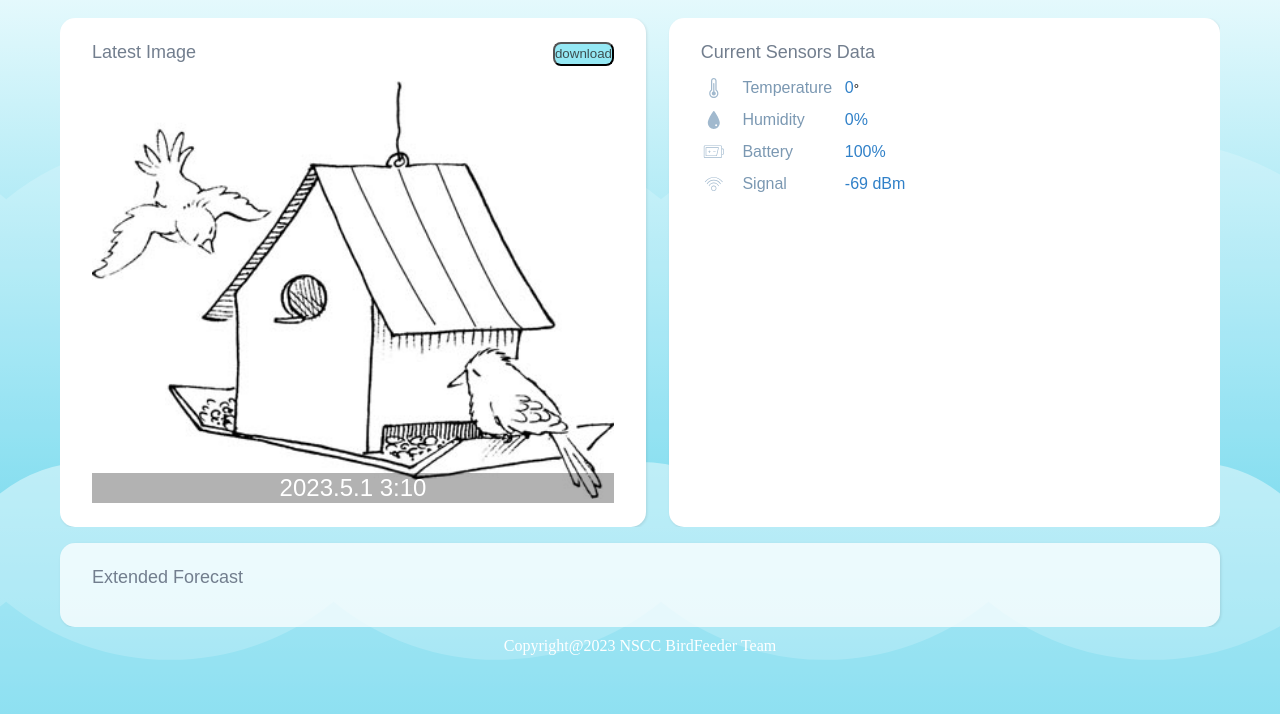
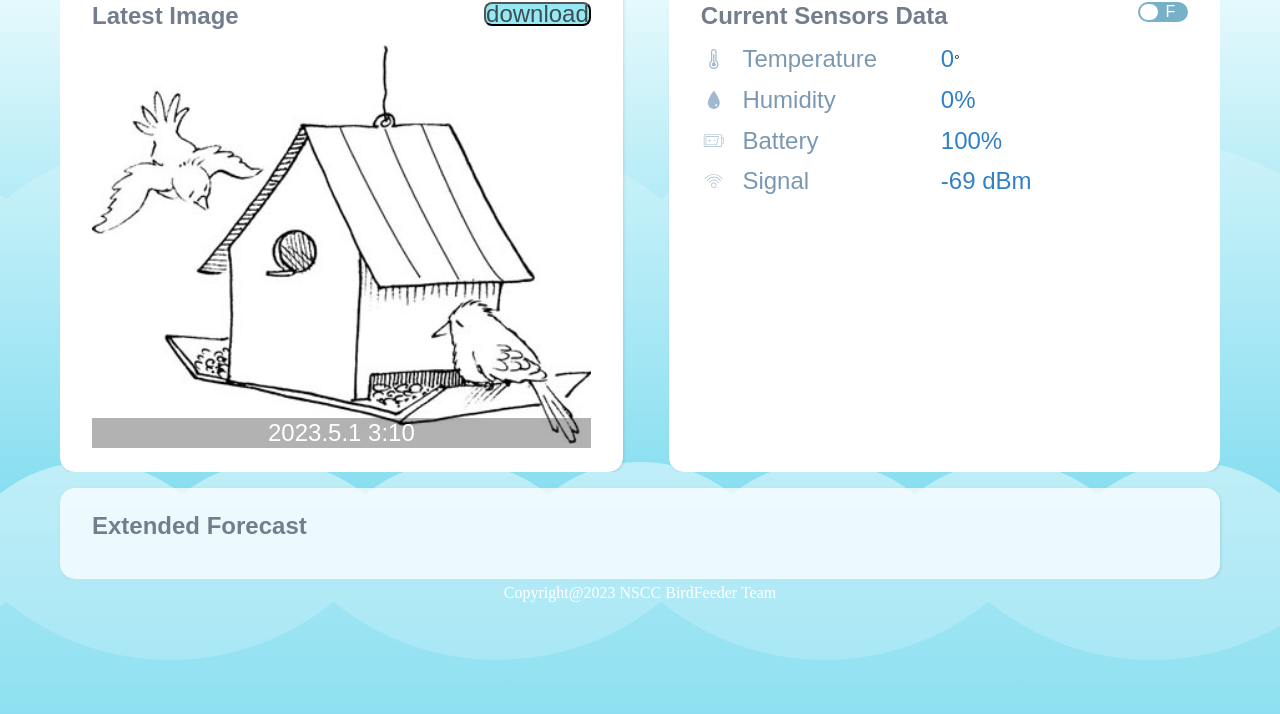
Before and after one commit to waltonca/BirdFeeder, a website: page index.html in a window 1280 px wide. Shown: the part 86-800 px from the top of the page. Drawn offline with Linux system fonts and the light colour scheme; a script that the page names is missing.

Commit message:
add temperature unit switch button only style

```diff
--- a/index.html
+++ b/index.html
@@ -23,9 +23,8 @@
             <div class="top">
                 <div class="image-section">
                     <h2>
-                        Latest Image<button onclick="downloadImage()">
-                            download
-                        </button>
+                        <span>Latest Image</span
+                        ><button onclick="downloadImage()">download</button>
                     </h2>
                     <!-- <div id="image"><img src="./images/bird1.jpg" alt="bird"></div> -->
                     <div id="image">
@@ -34,7 +33,19 @@
                     </div>
                 </div>
                 <div class="sensor-section">
-                    <h2>Current Sensors Data</h2>
+                    <div class="title">
+                        <h2>Current Sensors Data</h2>
+                        <div class="btn-slide">
+                            <label class="sc-fzokOt hqCryO"
+                                ><span class="off">F</span>
+                                <div
+                                    class="sc-fzqBZW bzpPMg"
+                                    style="transform: translateX(0px)"
+                                ></div
+                            ></label>
+                        </div>
+                    </div>
+
                     <div class="temperature flayout1">
                         <!-- <span>temperature_f:</span><span id="temperature_f">0</span> -->
                         <div>
--- a/style/style.css
+++ b/style/style.css
@@ -24,11 +24,12 @@ header {
     justify-content: space-between;
     -webkit-box-align: center;
     align-items: center;
-    height: 4rem;
+    height: 1.5rem;
 }
 
 header h1 {
     float: left;
+    font-size: 3rem;
 }
 
 header .buttons {
@@ -41,7 +42,7 @@ header button {
 }
 
 header #datetime {
-    font-size: 2rem;
+    font-size: 3rem;
 }
 
 .body {
@@ -57,7 +58,7 @@ header #datetime {
 }
 
 .top .image-section {
-    width: 45%;
+    width: 43%;
     background-color: rgb(255, 255, 255);
     box-shadow: rgba(0, 0, 0, 0.1) 1px 1px 3px;
     border-radius: 15px;
@@ -98,7 +99,8 @@ header #datetime {
     text-align: center;
     line-height: 20px;
     /* Center the text vertically */
-    cursor: pointer;/
+    cursor: pointer;
+    font-size: 1.5rem;
 }
 
 .top .sensor-section {
@@ -113,8 +115,8 @@ header #datetime {
 
 h2 {
     padding-bottom: 15px;
-    font-weight: 500;
-    font-size: 1.125rem;
+    font-weight: 800;
+    font-size: 1.5em;
     color: rgb(114, 126, 142);
 }
 
@@ -156,14 +158,59 @@ h2 {
     display: flex;
     -webkit-box-align: center;
     align-items: center;
-    font-size: 1rem;
-    width: 9rem;
+    font-size: 1.5rem;
+    width: 15rem;
 }
 
 .flayout1 span {
     color: rgb(48, 128, 200);
     font-weight: 500;
+    font-size: 1.5rem;
+}
+
+/* btn-slide */
+.sensor-section .title {
+    display: flex;
+    justify-content: space-between;
+}
+
+.hqCryO .off {
+    padding-left: 15px;
+}
+
+.hqCryO .on,
+.hqCryO .off {
+    color: rgb(255, 255, 255);
+    position: absolute;
+    transform: translate(-50%, -50%);
+    top: 50%;
+    left: 50%;
     font-size: 1rem;
+    font-weight: 500;
+    display: flex;
+}
+
+.hqCryO {
+    position: relative;
+    display: inline-block;
+    width: 50px;
+    height: 20px;
+    cursor: pointer;
+    inset: 0px;
+    transition: all 0.4s ease 0s;
+    border-radius: 55px;
+    background-color: rgb(119, 177, 199);
+}
+
+.bzpPMg {
+    position: absolute;
+    height: 16px;
+    width: 18px;
+    left: 2px;
+    top: 2px;
+    background-color: rgb(255, 255, 255);
+    transition: all 0.4s ease 0s;
+    border-radius: 44px;
 }
 
 .bottom {
@@ -217,7 +264,7 @@ h2 {
 
 footer {
     color: #fff;
-    padding: 10px;
+    padding: 5px;
     text-align: center;
     overflow: hidden;
 }
```
